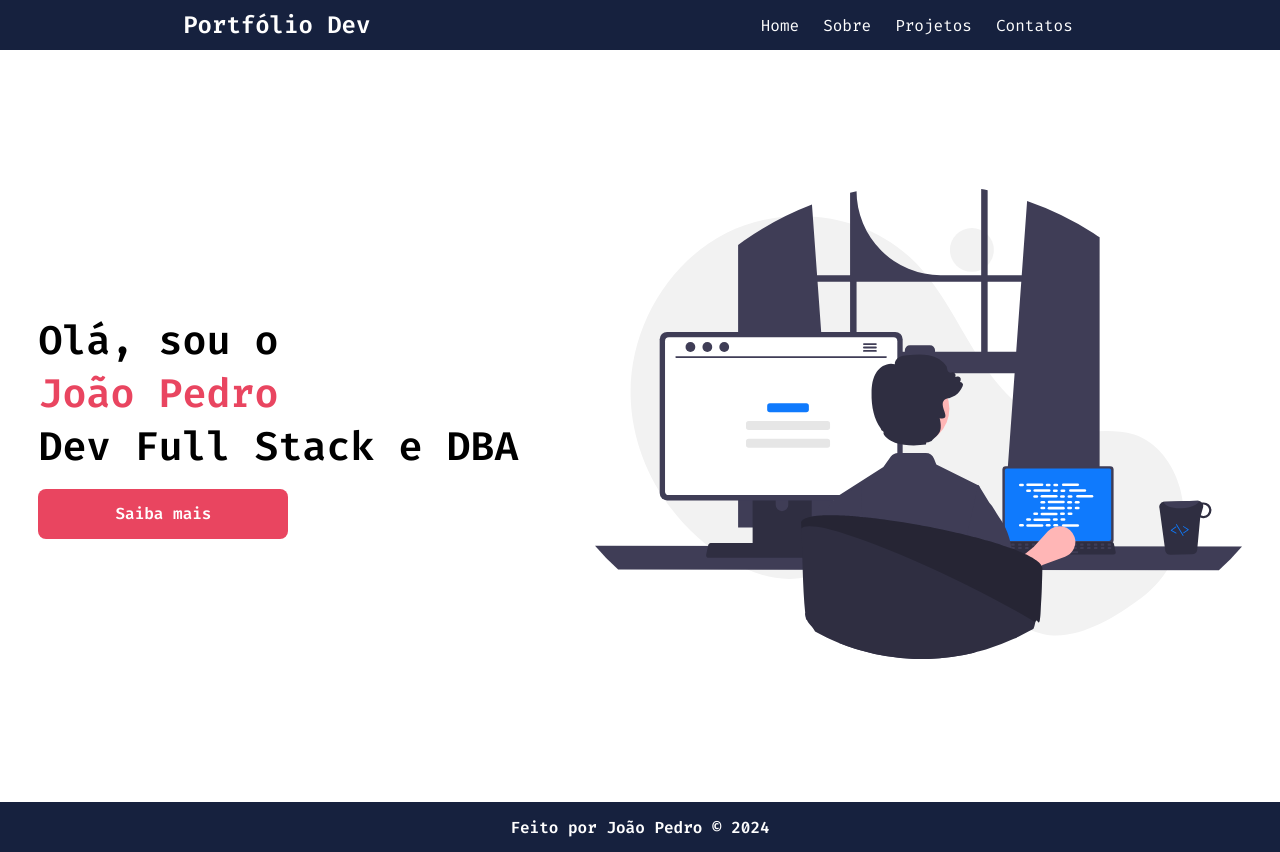
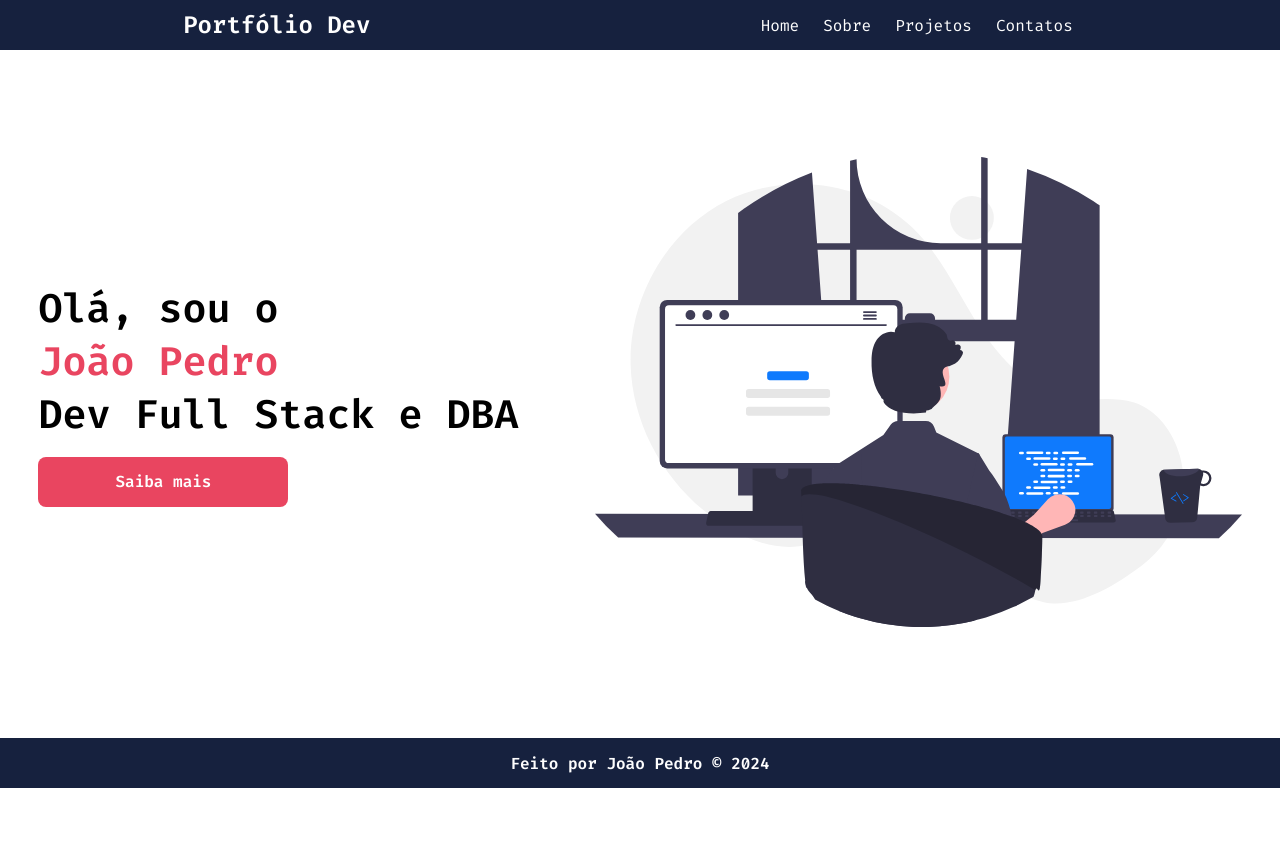
Before and after one commit to joaopver10/Portfolio, a React (Vite) app: page / in a window 1280 px wide. After the commit the page ends 800 px from the top, so only its background shows below. Built offline with nearby package versions, Linux system fonts and the light colour scheme.

Commit message:
first commit

```diff
--- a/src/pages/Home/Home.module.css
+++ b/src/pages/Home/Home.module.css
@@ -1,7 +1,7 @@
 /* css da page Home */
 .home {
     width: 100%;
-    min-height: 90vh;
+    min-height: 82vh;
 
     display: flex;
     align-items: center;
--- a/src/pages/Sobre/Sobre.module.css
+++ b/src/pages/Sobre/Sobre.module.css
@@ -5,7 +5,7 @@
 
 .sobre{
     width: 100%;
-    min-height: 85vh;
+    min-height: 82vh;
     display: flex;
     flex-direction: column;
     align-items: center;
```
